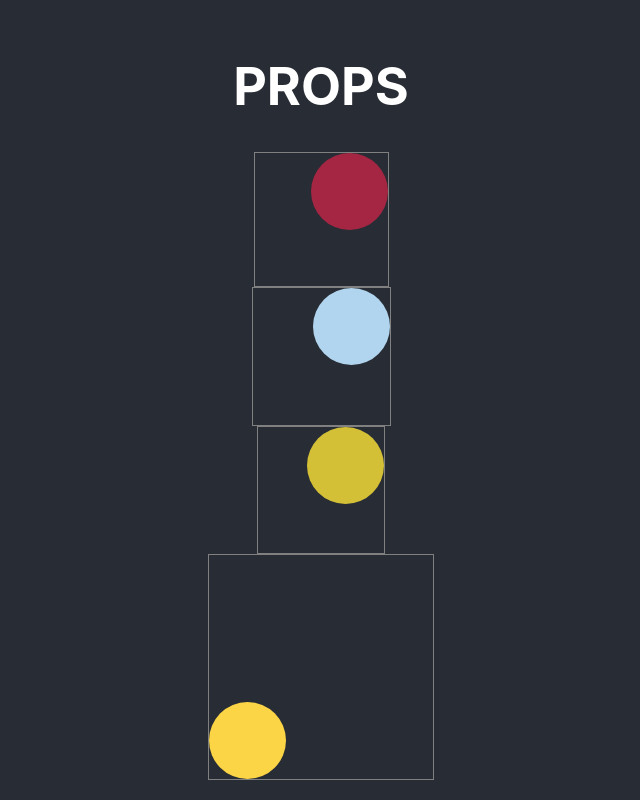
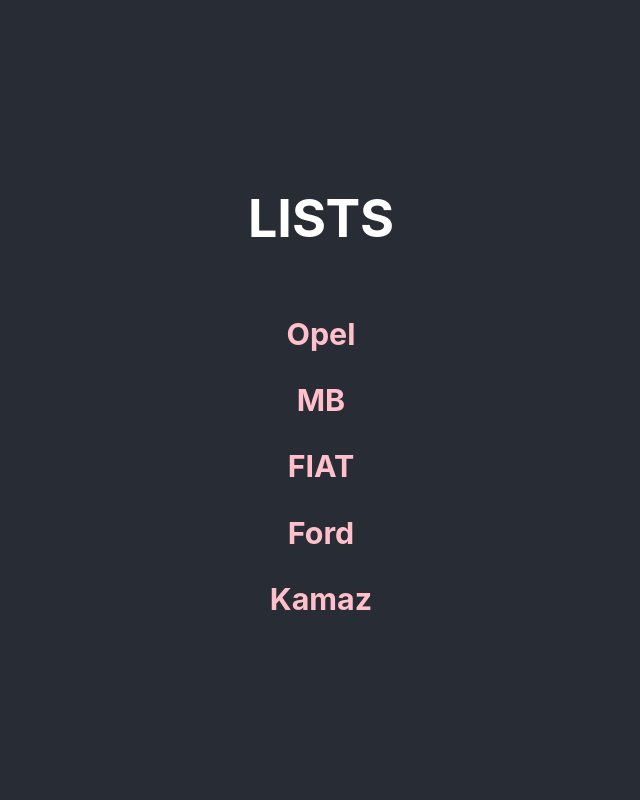
Before and after one commit to lukastabu/zirafa, a React (Create React App) app in the folder r1/: page / in a window 1280 px wide. Shown: the whole page, without its empty margins (319-959 px from the left). Built offline with nearby package versions, Linux system fonts and the light colour scheme.

Commit message:
list ir keys

```diff
--- a/r1/src/App.css
+++ b/r1/src/App.css
@@ -72,3 +72,7 @@
     justify-content: flex-start;
     border: 1px solid gray;
 }
+
+h3 {
+    color: pink;
+}
--- a/r1/src/App.jsx
+++ b/r1/src/App.jsx
@@ -1,29 +1,20 @@
 import './App.css';
-import Car from './Components/002/Car';
-import Square from './Components/002/Square';
-import Tree from './Components/002/Tree';
+import CarsList from './Components/003/CarsList';
 
-import randColor from './Functions/randColor';
-import rand from './Functions/rand';
+const cars = [
+    'Opel',
+    'MB',
+    'FIAT',
+    'Ford',
+    'Kamaz'
+];
 
 function App() {
   return (
     <div className="App">
       <header className="App-header">
-                <h1>PROPS</h1>
-                {/* <Car price={5500} markSize="10" mark="red" maker="Opel" color="blue" size="25" ff="'Courier New', Courier, monospace"></Car>
-                <Car price={3500} markSize="40" mark="yellow" maker="Volvo" color="dark red" size="24" ff="'Times New Roman', Times, serif"></Car>
-                <Car price={500} markSize="33" mark="green" maker="MB" color="silver" size="28" ff="Arial, Helvetica, sans-serif"></Car>
-                <Tree size={8}></Tree>
-                <Tree size={1}></Tree>
-                <Tree size={5}></Tree> */}
-
-                <Square color={randColor()} size={rand(50, 300)}></Square>
-                <Square color={randColor()} size={rand(50, 300)}></Square>
-                <Square color={randColor()} size={rand(50, 300)}></Square>
-                <Square color={randColor()} size={rand(50, 300)}></Square>
-                <Square color={randColor()} size={rand(50, 300)}></Square>
-
+        <h1>LISTS</h1>
+            <CarsList cars={cars}></CarsList>
       </header>
     </div>
   );
--- /dev/null
+++ b/r1/src/Components/003/CarsList.jsx
@@ -0,0 +1,15 @@
+function CarsList(props) {
+
+    return (
+        <div>
+
+        {
+            props.cars.map((c, i) => <h3 key={i}>{c}</h3>)
+        }
+
+        </div>
+    )
+
+}
+
+export default CarsList;
```
Also changed, not shown: r1/src/002.jsx (added, +32 -0 lines). Lines whose indentation alone changed are shown as unchanged.
